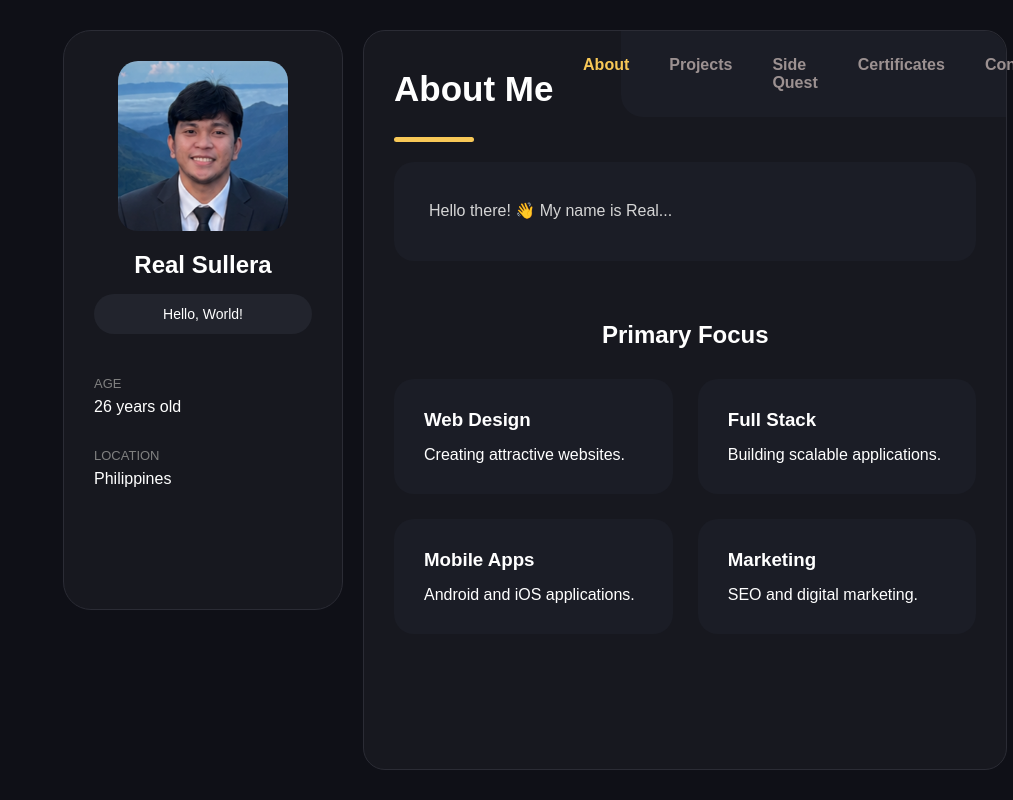
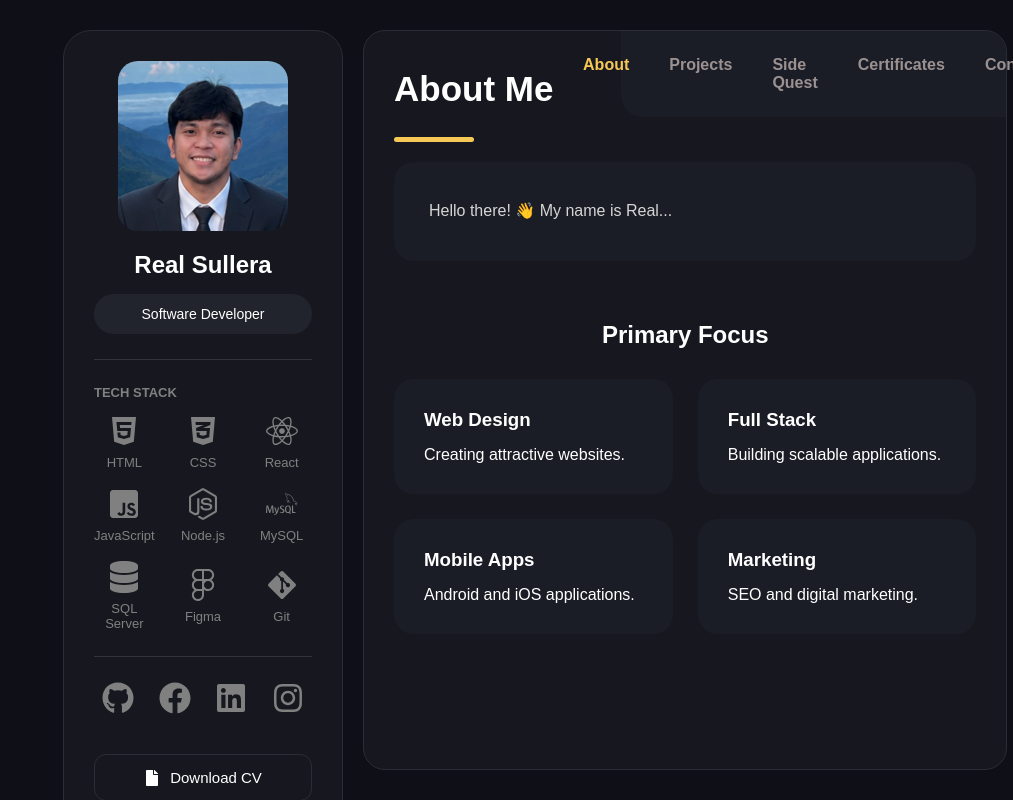
Before and after one commit to sullerareal/rs-portfolio, a React (Create React App) app: page / in a window 1280 px wide. Shown: the top 800 px of the page, without its empty margins (267-1280 px from the left). Built offline with nearby package versions, Linux system fonts and the light colour scheme.

Commit message:
adding tech stack in sidebar

```diff
--- a/src/Assets/Css/Sidebar.css
+++ b/src/Assets/Css/Sidebar.css
@@ -3,12 +3,103 @@
     top: 30px;
     left: 30px;
     width: 280px;
-    height: calc(80vh - 60px);
+    /* height: calc(80vh - 60px); */
     background: #17181f;
     border: 1px solid #2b2c35;
     border-radius: 28px;
     margin-left: 300px;
     padding: 30px;
+}
+
+.divider {
+    border: 0;
+    border-top: 1px solid rgba(255, 255, 255, 0.12);
+    margin: 25px 0 0 0;
+}
+
+.techStack {
+    color: gray;
+    font-size: 13px;
+    margin-top: -15px;
+}
+
+.techStack span {
+    display: block;
+    font-weight: 600;
+    margin-bottom: 15px;
+}
+
+.stackIcons {
+    display: grid;
+    grid-template-columns: repeat(3, 1fr);
+    gap: 18px;
+    margin-top: 15px;
+}
+
+.stackIcons1 {
+    display: grid;
+    grid-template-columns: repeat(4, 1fr);
+    gap: 8px;
+    margin-top: 15px;
+}
+
+.react-logo {
+    width: 32px;
+    height: 32px;
+    object-fit: contain;
+    filter: grayscale(100%);
+    transition: transform 0.3s ease, filter 0.3s ease;
+}
+
+.tech.react:hover .react-logo {
+    filter: grayscale(0%);
+    transform: scale(1.15);
+}
+
+.tech {
+    display: flex;
+    flex-direction: column;
+    align-items: center;
+    justify-content: center;
+    gap: 8px;
+    text-align: center;
+}
+
+.tech svg {
+    font-size: 32px;
+    /* 2rem */
+    transition: transform 0.3s ease;
+}
+
+.tech svg:hover {
+    transform: scale(1.15);
+}
+
+.tech p {
+    margin: 0;
+    font-size: 13px;
+    /* 0.8rem ≈ 12.8px */
+}
+
+.tech1 {
+    display: flex;
+    flex-direction: column;
+    align-items: center;
+    justify-content: center;
+    gap: 8px;
+    text-align: center;
+    cursor: pointer;
+}
+
+.tech1 svg {
+    font-size: 32px;
+    /* 2rem */
+    transition: transform 0.3s ease;
+}
+
+.tech1 svg:hover {
+    transform: scale(1.15);
+    color: #e7ab1e;
 }
 
 .profile {
@@ -17,7 +108,6 @@
     border-radius: 20px;
     object-fit: cover;
     object-position: center 20%;
-    /* Iangat ang image para kita ang mukha */
     display: block;
     margin: auto;
     cursor: pointer;
@@ -59,6 +149,30 @@
     margin-top: 6px;
 }
 
+.downloadCv {
+    margin-top: 20px;
+    border: 1px solid #2b2c35;
+    border-radius: 12px;
+    padding: 14px 20px;
+    display: flex;
+    justify-content: center;
+    align-items: center;
+    gap: 10px;
+    cursor: pointer;
+    transition: all 0.3s ease;
+}
+
+.downloadCv:hover {
+    background: #22242d;
+    border-color: #4a90e2;
+}
+
+.downloadCv p {
+    margin: 0;
+    font-size: 15px;
+    font-weight: 500;
+}
+
 /* =========================
    Modal
 ========================= */
@@ -68,7 +182,9 @@
     top: 0;
     left: 0;
     width: 100vw;
+    /* Cannot convert */
     height: 100vh;
+    /* Cannot convert */
     background: rgba(0, 0, 0, 0.8);
     display: flex;
     justify-content: center;
@@ -85,7 +201,9 @@
 .modal-image {
     max-width: 500px;
     width: 90%;
+    /* Cannot convert */
     max-height: 80vh;
+    /* Cannot convert */
     border-radius: 20px;
     object-fit: cover;
     box-shadow: 0 15px 40px rgba(0, 0, 0, 0.5);
--- a/src/Components/Sidebar.js
+++ b/src/Components/Sidebar.js
@@ -2,6 +2,28 @@ import { useState } from "react";
 import profile from "../Assets/Images/rs1.png";      // Profile picture
 import profileFull from "../Assets/Images/rs.png"; // Full picture for modal
 import "../Assets/Css/Sidebar.css";
+import {
+    FaHtml5,
+    FaCss3Alt,
+    FaReact,
+    FaFigma,
+    FaGitAlt,
+    FaJsSquare,
+    FaNodeJs,
+    FaDatabase,
+    FaLinkedin,
+    FaInstagram,
+    FaTwitter,
+    FaFacebook,
+    FaGithub,
+    FaFile,
+    FaFileDownload
+} from "react-icons/fa";
+
+import {
+    SiMysql,
+    SiMicrosoftsqlserver,
+} from "react-icons/si";
 
 function Sidebar() {
     const [showModal, setShowModal] = useState(false);
@@ -19,21 +41,101 @@ function Sidebar() {
                 <h2>Real Sullera</h2>
 
                 <div className="badge">
-                    Hello, World!
+                    Software Developer
+                </div>
+
+                <hr className="divider" />
+
+                <div className="info">
+
+                    <div className="techStack">
+                        <span>TECH STACK</span>
+
+                        <div className="stackIcons">
+                            <div className="tech">
+                                <FaHtml5 />
+                                <p>HTML</p>
+                            </div>
+
+                            <div className="tech">
+                                <FaCss3Alt />
+                                <p>CSS</p>
+                            </div>
+
+                            <div className="tech">
+                                <FaReact />
+                                <p>React</p>
+                            </div>
+
+                            <div className="tech">
+                                <FaJsSquare />
+                                <p>JavaScript</p>
+                            </div>
+
+                            <div className="tech">
+                                <FaNodeJs />
+                                <p>Node.js</p>
+                            </div>
+
+                            <div className="tech">
+                                <SiMysql />
+                                <p>MySQL</p>
+                            </div>
+
+                            <div className="tech">
+                                <FaDatabase />
+                                <p>SQL Server</p>
+                            </div>
+
+                            <div className="tech">
+                                <FaFigma />
+                                <p>Figma</p>
+                            </div>
+
+                            <div className="tech">
+                                <FaGitAlt />
+                                <p>Git</p>
+                            </div>
+
+                        </div>
+                    </div>
+
+                </div>
+
+                <hr className="divider" />
+
+                <div className="info">
+                    <div className="techStack">
+                        <div className="stackIcons1">
+
+                            <div className="tech1">
+                                <FaGithub />
+                            </div>
+                            <div className="tech1">
+                                <FaFacebook />
+                            </div>
+                            <div className="tech1">
+
+                                <FaLinkedin />
+                            </div>
+                            <div className="tech1">
+
+                                <FaInstagram />
+                            </div>
+                        </div>
+                    </div>
                 </div>
 
                 <div className="info">
-                    <div className="item">
-                        <span>AGE</span>
-                        <p>26 years old</p>
-                    </div>
-
-                    <div className="item">
-                        <span>LOCATION</span>
-                        <p>Philippines</p>
+                    <div className="downloadCv">
+                        <FaFile />
+                        <p>Download CV</p>
                     </div>
                 </div>
+
             </div>
+
+
 
             {showModal && (
                 <div
```
